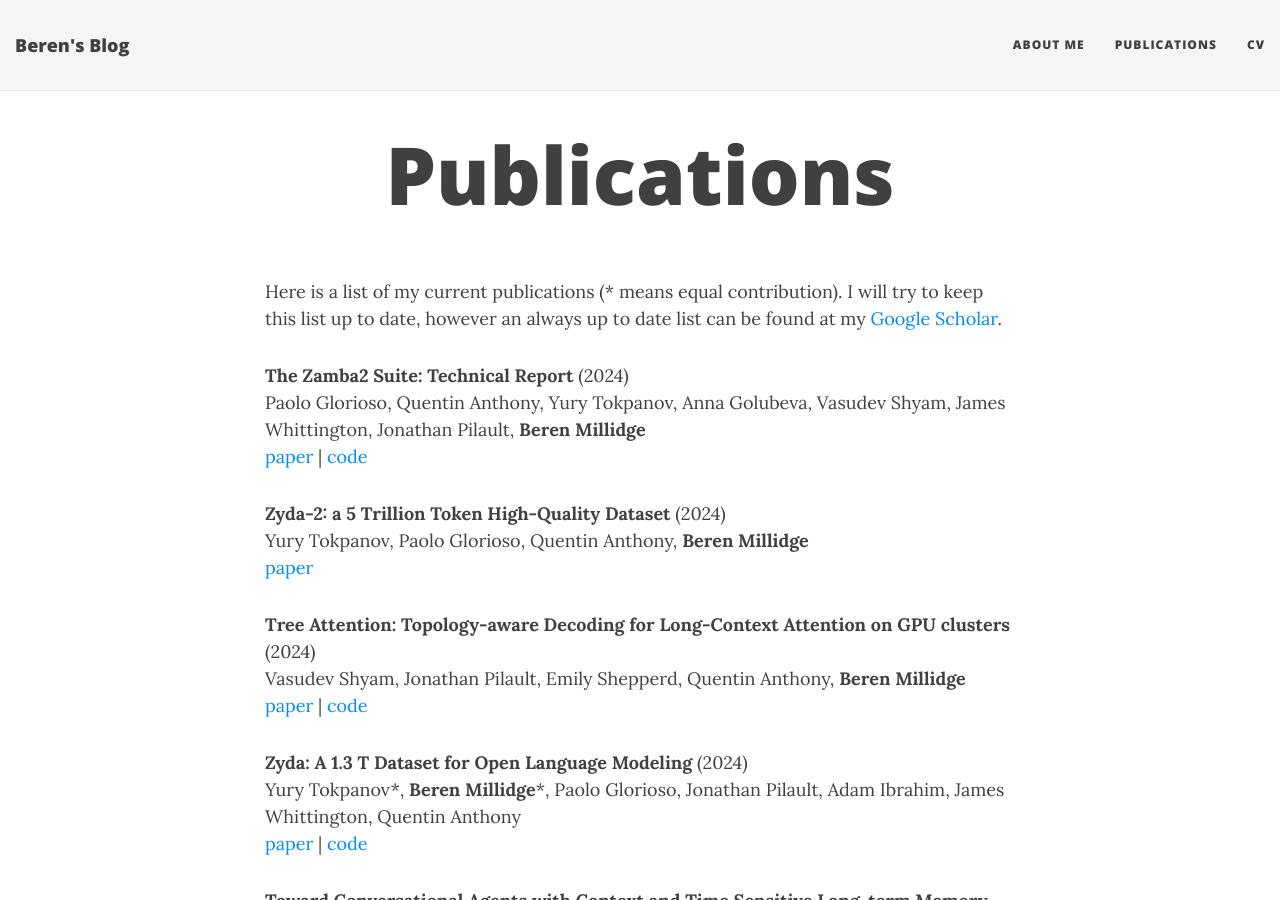
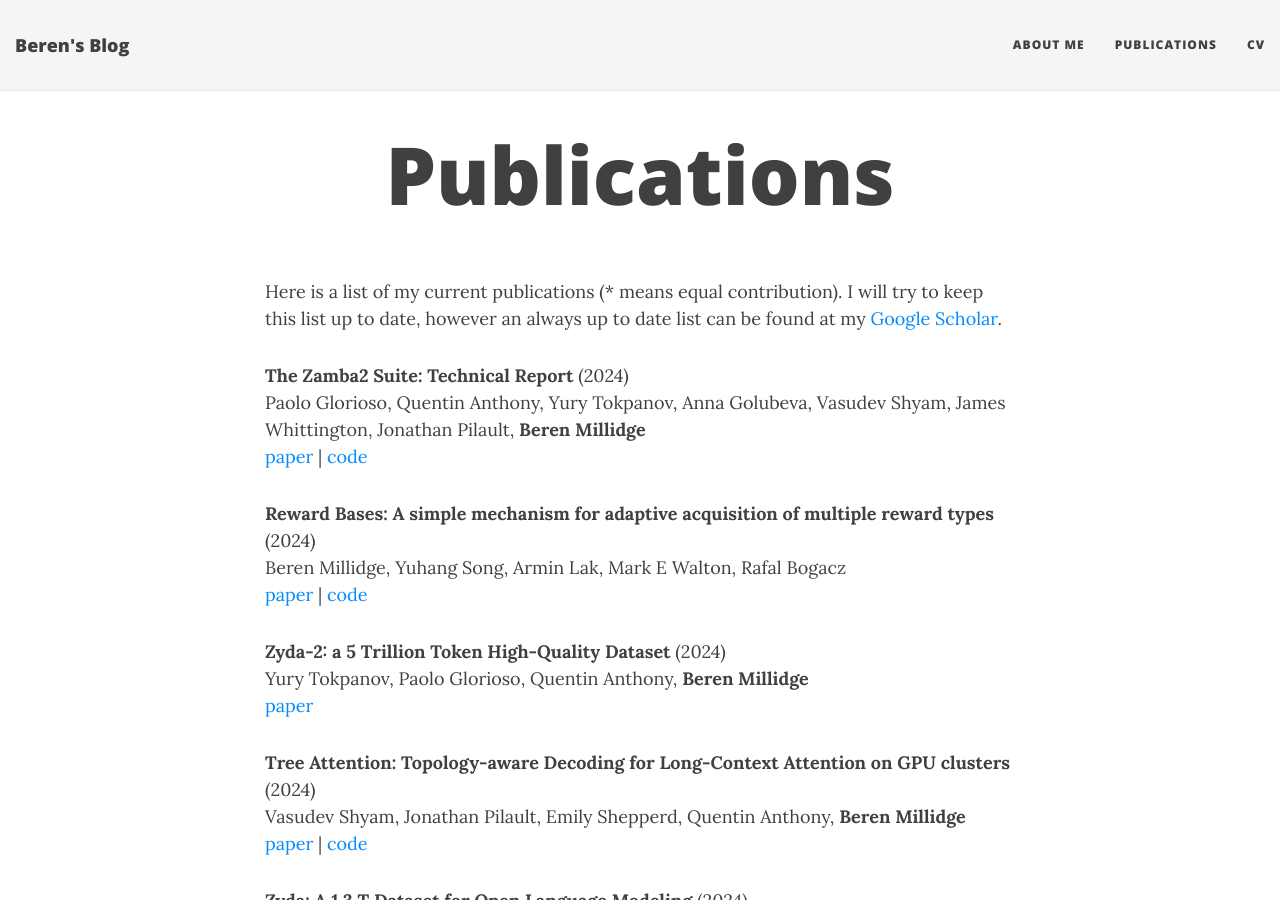
Before and after one commit to BerenMillidge/BerenMillidge.github.io, a Jekyll site: the page built from publications.md, in a window 1280 px wide and 900 px high. Built offline with Jekyll 4.4.1, drawn with Linux system fonts in a browser that asks for light colours; nearby versions of some CDN libraries.

Commit message:
Update publications.md

```diff
--- a/publications.md
+++ b/publications.md
@@ -6,6 +6,8 @@ title: Publications
 Here is a list of my current publications (* means equal contribution). I will try to keep this list up to date, however an always up to date list can be found at my [Google Scholar](https://scholar.google.com/citations?user=3GGkFTkAAAAJ&hl=en&oi=ao).
 
 **The Zamba2 Suite: Technical Report** (2024) <br /> Paolo Glorioso, Quentin Anthony, Yury Tokpanov, Anna Golubeva, Vasudev Shyam, James Whittington, Jonathan Pilault, **Beren Millidge** <br /> [paper](https://arxiv.org/abs/2411.15242) \| [code](https://github.com/Zyphra/Zamba2)
+
+**Reward Bases: A simple mechanism for adaptive acquisition of multiple reward types** (2024) <br /> Beren Millidge, Yuhang Song, Armin Lak, Mark E Walton, Rafal Bogacz <br /> [paper](https://journals.plos.org/ploscompbiol/article?id=10.1371/journal.pcbi.1012580) \| [code](https://github.com/YuhangSong/reward-bases)
 
 **Zyda-2: a 5 Trillion Token High-Quality Dataset** (2024) <br /> Yury Tokpanov, Paolo Glorioso, Quentin Anthony, **Beren Millidge** <br /> [paper](https://arxiv.org/abs/2411.06068)
 
```
